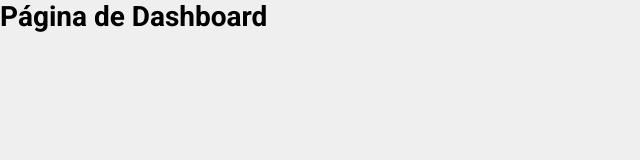
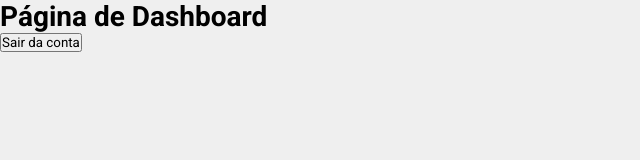
Before and after one commit to Kayke-Fujinaka/call-system, a React (Create React App) app: page /dashboard in a window 1280 px wide. Shown: the top 160 px of the page, without its empty margins (0-640 px from the left). Built offline with nearby package versions, Linux system fonts and the light colour scheme; no server answers; sample sign-in values are in the browser's storage.

Commit message:
[FEATURE] Button to logout of the account on the dashboard

```diff
--- a/src/Context/auth.js
+++ b/src/Context/auth.js
@@ -1,4 +1,4 @@
-import { useState, createContext, useEffect } from "react";
+import { useState, useEffect, createContext } from "react";
 import firebase from "../Services/firebaseConnection";
 
 export const AuthContext = createContext({});
@@ -61,6 +61,12 @@
     localStorage.setItem("userSystem", JSON.stringify(data));
   }
 
+  async function signOut() {
+    await firebase.auth().signOut();
+    localStorage.removeItem("userSystem")
+    setUser(null)
+  }
+
   return (
     <AuthContext.Provider
       value={{
@@ -68,6 +74,7 @@
         user,
         loading,
         signUp,
+        signOut,
       }}
     >
       {children}
--- a/src/Pages/Dashboard/index.js
+++ b/src/Pages/Dashboard/index.js
@@ -1,11 +1,15 @@
-import React from "react";
+import React, { useContext } from "react";
+import { AuthContext } from "../../Context/auth";
 
 import * as S from "./styles";
 
 export default function Dashboard() {
+  const { signOut } = useContext(AuthContext);
+
   return (
     <div>
       <h1>Página de Dashboard</h1>
+      <button onClick={() => signOut()}>Sair da conta</button>
     </div>
   );
 }
```
